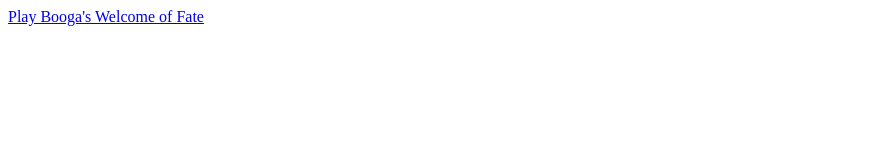
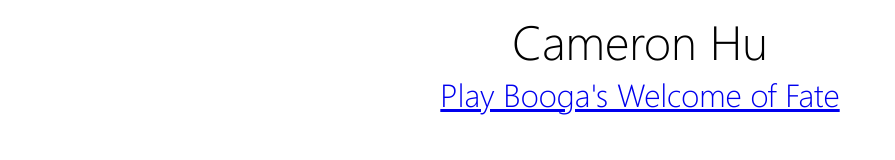
Before and after one commit to hagabooga/hagabooga.github.io, a plain HTML site: page index.html in a window 1280 px wide. Shown: the whole page, without its empty margins (0-895 px from the left). Drawn offline with Linux system fonts and the light colour scheme.

Commit message:
Added Name Title

```diff
--- a/index.html
+++ b/index.html
@@ -1 +1,20 @@
-<a href="welcome/fate_97.html">Play Booga's Welcome of Fate</a>
+<html>
+<head>
+<style>
+@font-face {
+   font-family: myFirstFont;
+   src: url(segoeuil.ttf);
+}
+* { font-family: myFirstFont; }
+a1 { font-size: 48; }
+play { font-size: 32;}
+</style>
+</head>
+<body>
+
+<center>
+   <a1>Cameron Hu</a1><br>
+   <play><a href="welcome/fate_97.html">Play Booga's Welcome of Fate</play>
+</center>
+</body>
+</html>
```
Also changed, not shown: segoeuil.ttf (added).
